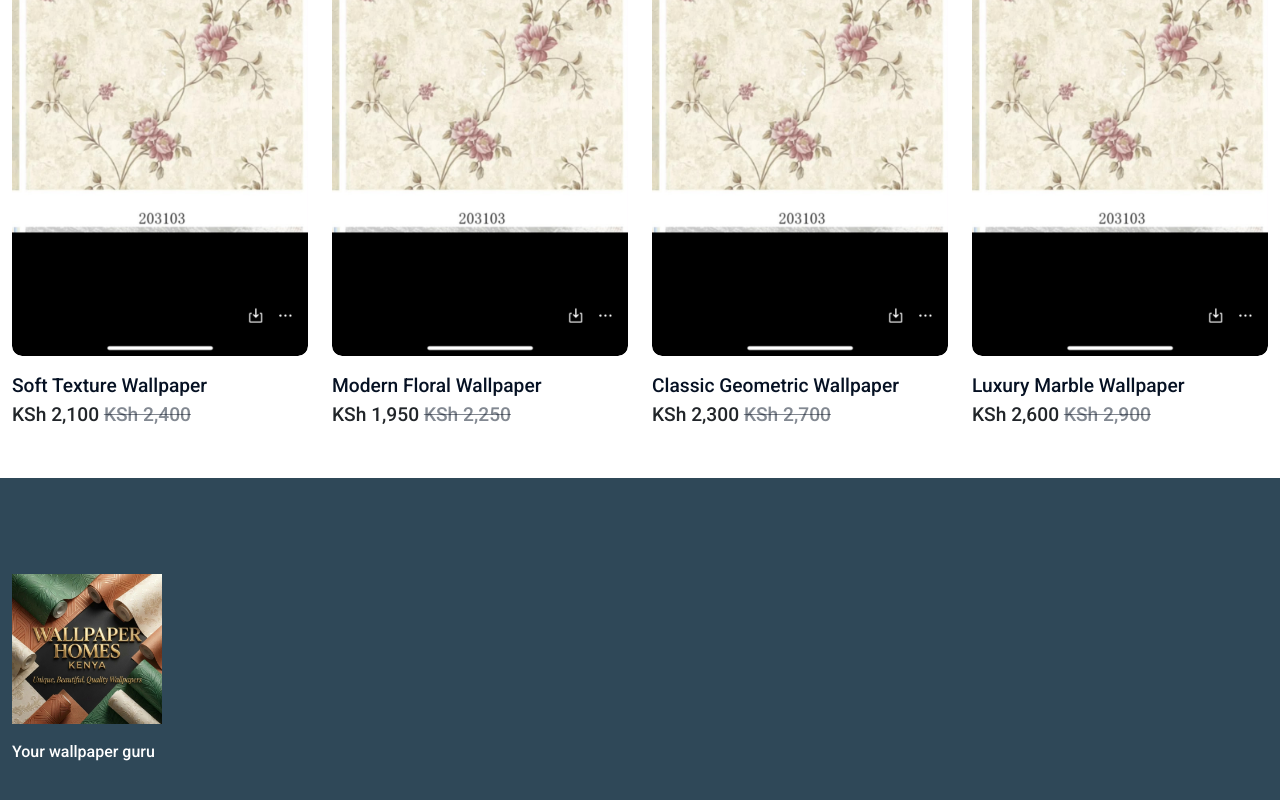
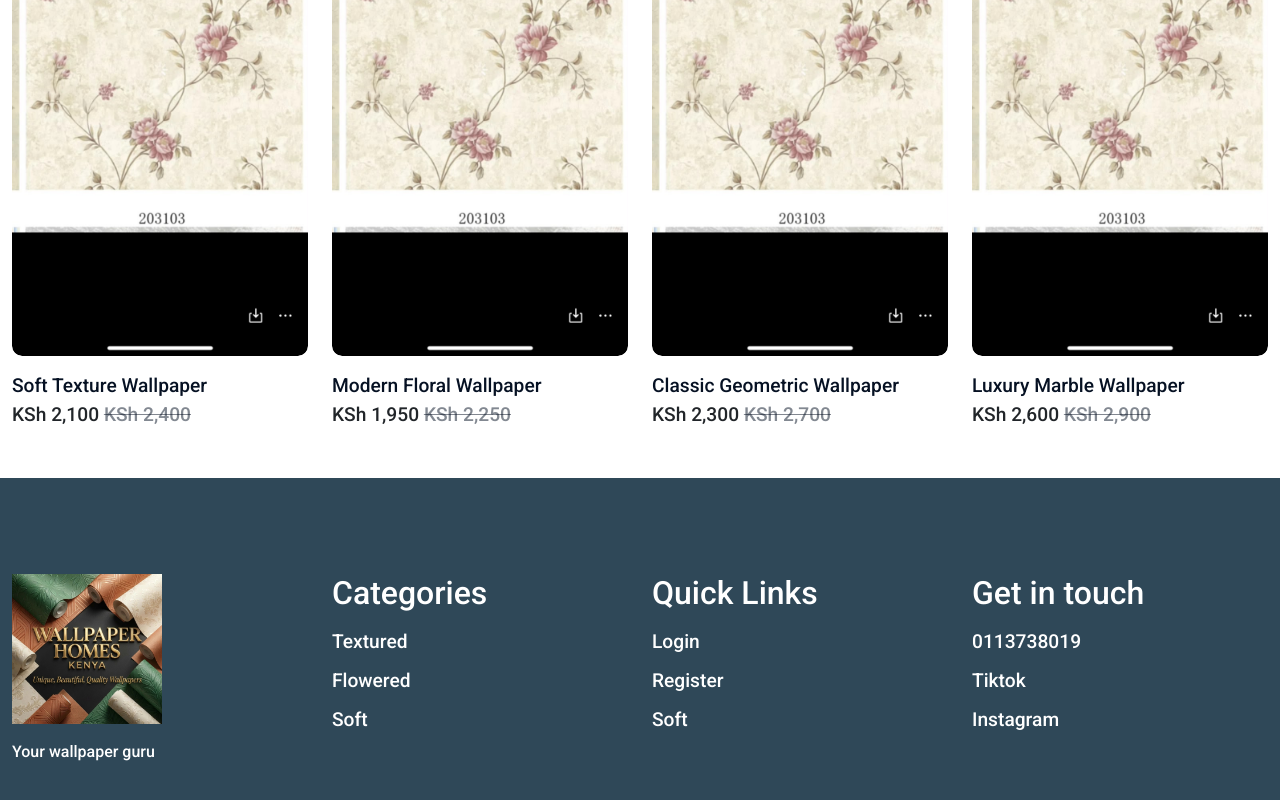
Before and after one commit to Wasai10/Wallpaper-Homes-Kenya, a React (Vite) app in the folder Frontend/: page / in a window 1280 px wide. Shown: the part 1782-2582 px from the top of the page. Built offline with nearby package versions, Linux system fonts and the light colour scheme.

Commit message:
I am still working on the footer

```diff
--- a/Frontend/src/assets/css/style.scss
+++ b/Frontend/src/assets/css/style.scss
@@ -139,6 +139,16 @@ footer {
   background-color: $tertiary-color;
   color: $primary-white;
   padding: 40px 0;
+  ul{
+    li{
+       margin-bottom: 10px;
+      a{
+        font-size: 1.2em;
+        color: $primary-white;
+
+      }
+    }
+  }
 
   a {
     color: $primary-white;
--- a/Frontend/src/components/common/Home.jsx
+++ b/Frontend/src/components/common/Home.jsx
@@ -120,14 +120,52 @@ const Home = () => {
                 alt="Wallpaper Homes Kenya Logo"
                 width={150}
               />
-              <div className='pt-3'>Your wallpaper guru</div>
+              <div className='pt-3 pe-5'>Your wallpaper guru</div>
             </div>
 
-            <div className='col-md-3'></div>
+            <div className='col-md-3'>
+              <h2 className='mb-3'>Categories</h2>
+              <ul>
+                <li>
+                  <a href=''>Textured</a>
+                </li>
+                 <li>
+                  <a href=''>Flowered</a>
+                </li>
+                 <li>
+                  <a href=''>Soft</a>
+                </li>
+              </ul>
+            </div>
 
-            <div className='col-md-3'></div>
+            <div className='col-md-3'>
+              <h2 className='mb-3'>Quick Links</h2>
+              <ul>
+                <li>
+                  <a href=''>Login</a>
+                </li>
+                 <li>
+                  <a href=''>Register</a>
+                </li>
+                 <li>
+                  <a href=''>Soft</a>
+                </li>
+              </ul>
+            </div>
 
-            <div className='col-md-3'></div>
+            <div className='col-md-3'><h2 className='mb-3'>Get in touch</h2>
+              <ul>
+                <li>
+                  <a href=''>0113738019</a>
+                </li>
+                 <li>
+                  <a href=''>Tiktok</a>
+                </li>
+                 <li>
+                  <a href=''>Instagram</a>
+                </li>
+              </ul>
+              </div>
 
           </div>
         </div>
```
